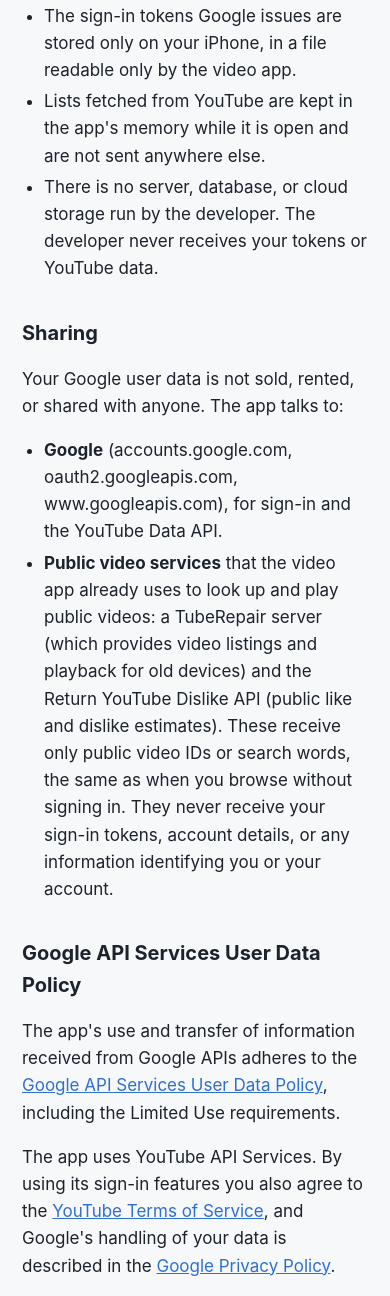
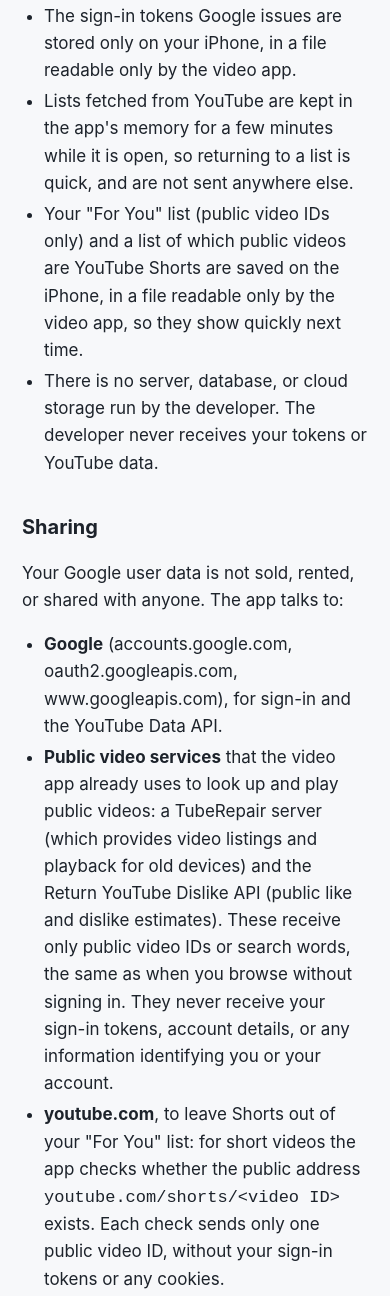
Before and after one commit to DDZ76-Dev/DDZ76-Dev.github.io, a plain HTML site: page privacy.html in a window 390 px wide. Shown: the part 1635-2931 px from the top of the page. Drawn offline with Linux system fonts and the light colour scheme.

Commit message:
Privacy policy: describe the Shorts check and the lists saved on the iPhone
Co-Authored-By: Claude Opus 5.5 <noreply@anthropic.com>

```diff
--- a/privacy.html
+++ b/privacy.html
@@ -34,7 +34,8 @@
   <h2>Where it is stored</h2>
   <ul>
     <li>The sign-in tokens Google issues are stored only on your iPhone, in a file readable only by the video app.</li>
-    <li>Lists fetched from YouTube are kept in the app's memory while it is open and are not sent anywhere else.</li>
+    <li>Lists fetched from YouTube are kept in the app's memory for a few minutes while it is open, so returning to a list is quick, and are not sent anywhere else.</li>
+    <li>Your "For You" list (public video IDs only) and a list of which public videos are YouTube Shorts are saved on the iPhone, in a file readable only by the video app, so they show quickly next time.</li>
     <li>There is no server, database, or cloud storage run by the developer. The developer never receives your tokens or YouTube data.</li>
   </ul>
 
@@ -43,6 +44,7 @@
   <ul>
     <li><strong>Google</strong> (accounts.google.com, oauth2.googleapis.com, www.googleapis.com), for sign-in and the YouTube Data API.</li>
     <li><strong>Public video services</strong> that the video app already uses to look up and play public videos: a TubeRepair server (which provides video listings and playback for old devices) and the Return YouTube Dislike API (public like and dislike estimates). These receive only public video IDs or search words, the same as when you browse without signing in. They never receive your sign-in tokens, account details, or any information identifying you or your account.</li>
+    <li><strong>youtube.com</strong>, to leave Shorts out of your "For You" list: for short videos the app checks whether the public address <code>youtube.com/shorts/&lt;video ID&gt;</code> exists. Each check sends only one public video ID, without your sign-in tokens or any cookies.</li>
   </ul>
 
   <h2>Google API Services User Data Policy</h2>
```
